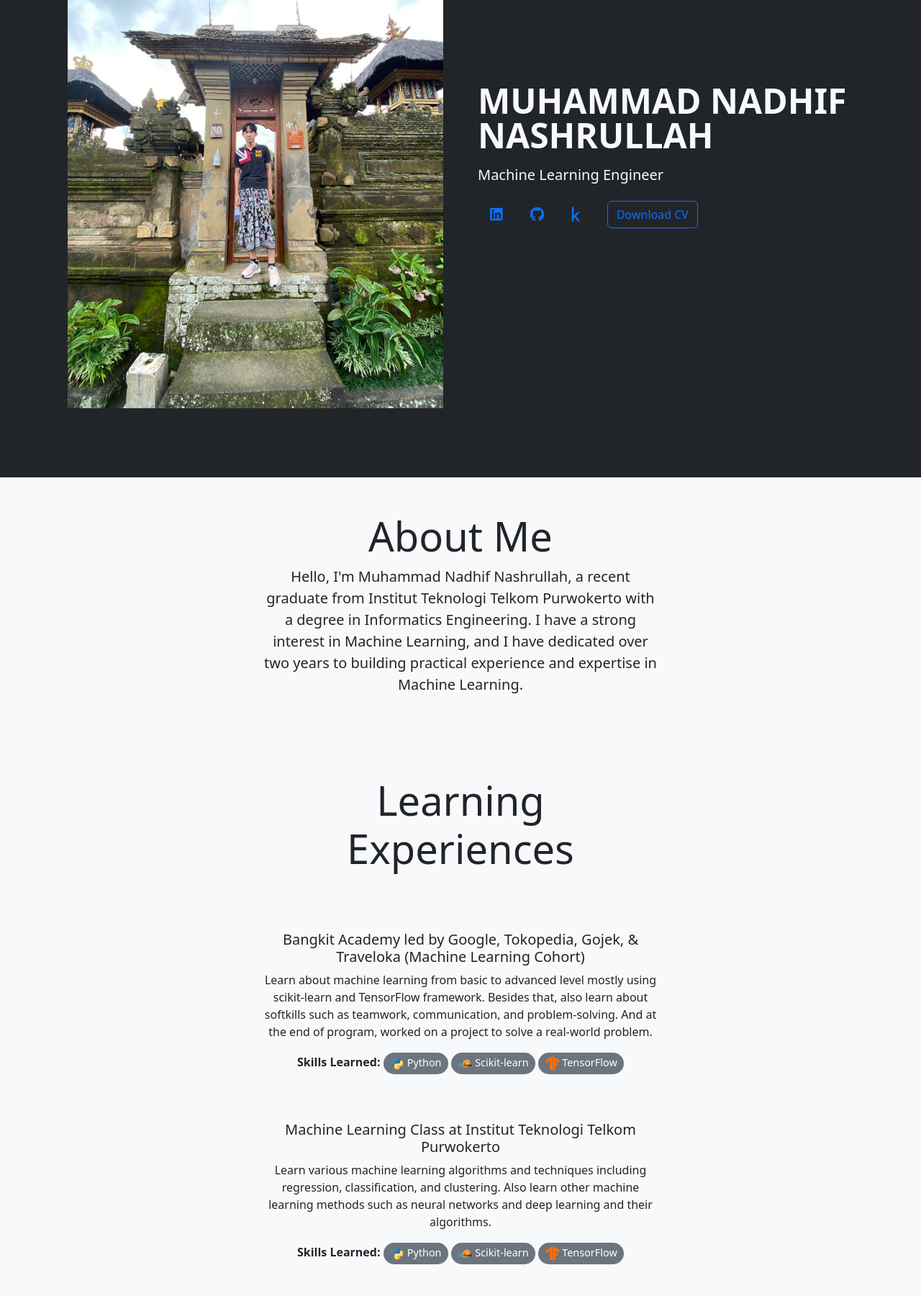
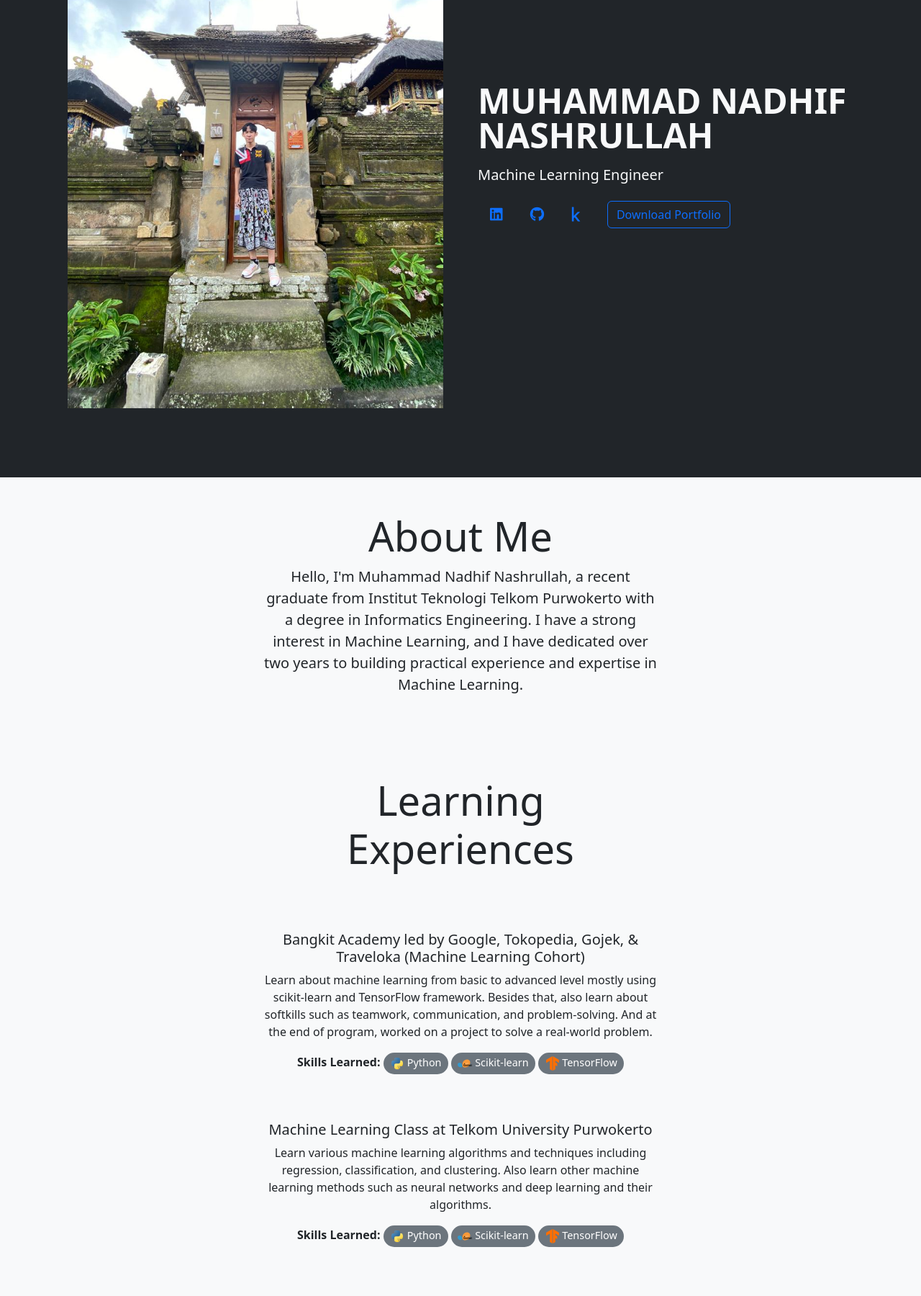
Before and after one commit to dipp-12/dipp-12.github.io, a website: page index.html in a window 1280 px wide. Shown: the part 225-2025 px from the top of the page at 72% size. Drawn offline with nearby package versions, Linux system fonts and the light colour scheme.

Commit message:
Update Profile

```diff
--- a/index.html
+++ b/index.html
@@ -31,9 +31,9 @@
                        title="Kaggle Profile">
                         <i class="fab fa-kaggle"></i>
                     </a>
-                    <a class="btn btn-outline-primary mx-3" download="Muhammad Nadhif Nashrullah_CV.pdf"
-                       href="public/Muhammad Nadhif Nashrullah_CV.pdf">
-                        Download CV
+                    <a class="btn btn-outline-primary mx-3" download="Muhammad Nadhif Nashrullah_Portfolio.pdf"
+                       href="public/Muhammad Nadhif Nashrullah_Portofolio.pdf">
+                        Download Portfolio
                     </a>
                 </div>
             </div>
@@ -88,7 +88,7 @@
                     </li>
                     <!-- Add more experiences as needed -->
                     <li class="py-4">
-                        <h5>Machine Learning Class at Institut Teknologi Telkom Purwokerto</h5>
+                        <h5>Machine Learning Class at Telkom University Purwokerto</h5>
                         <p>
                             Learn various machine learning algorithms and techniques including regression,
                             classification, and clustering. Also learn other machine learning methods such as neural
@@ -269,8 +269,7 @@
                     <div class="card-body">
                         <h5 class="card-title">2024 Flame AI Challenge</h5>
                         <p class="card-text">
-                            Fire forest potential prediction aims to solve fire forest problem that's often happen in
-                            West Kalimantan, Indonesia.
+                            Developing spatio-temporal ML model to forecast fire propagation.
                         </p>
                         <p>
                             <span class="badge rounded-pill bg-secondary">
```
Also changed, not shown: 1 other file.
